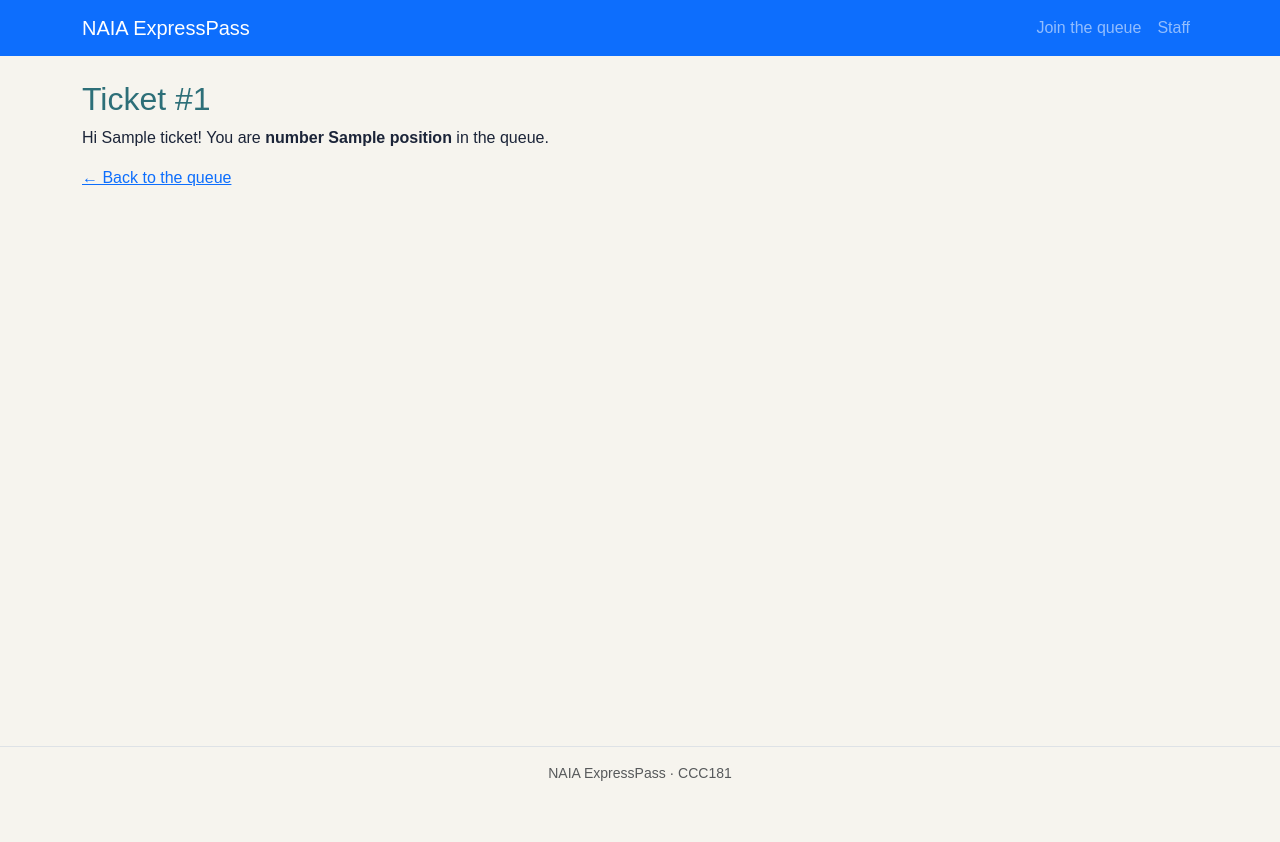
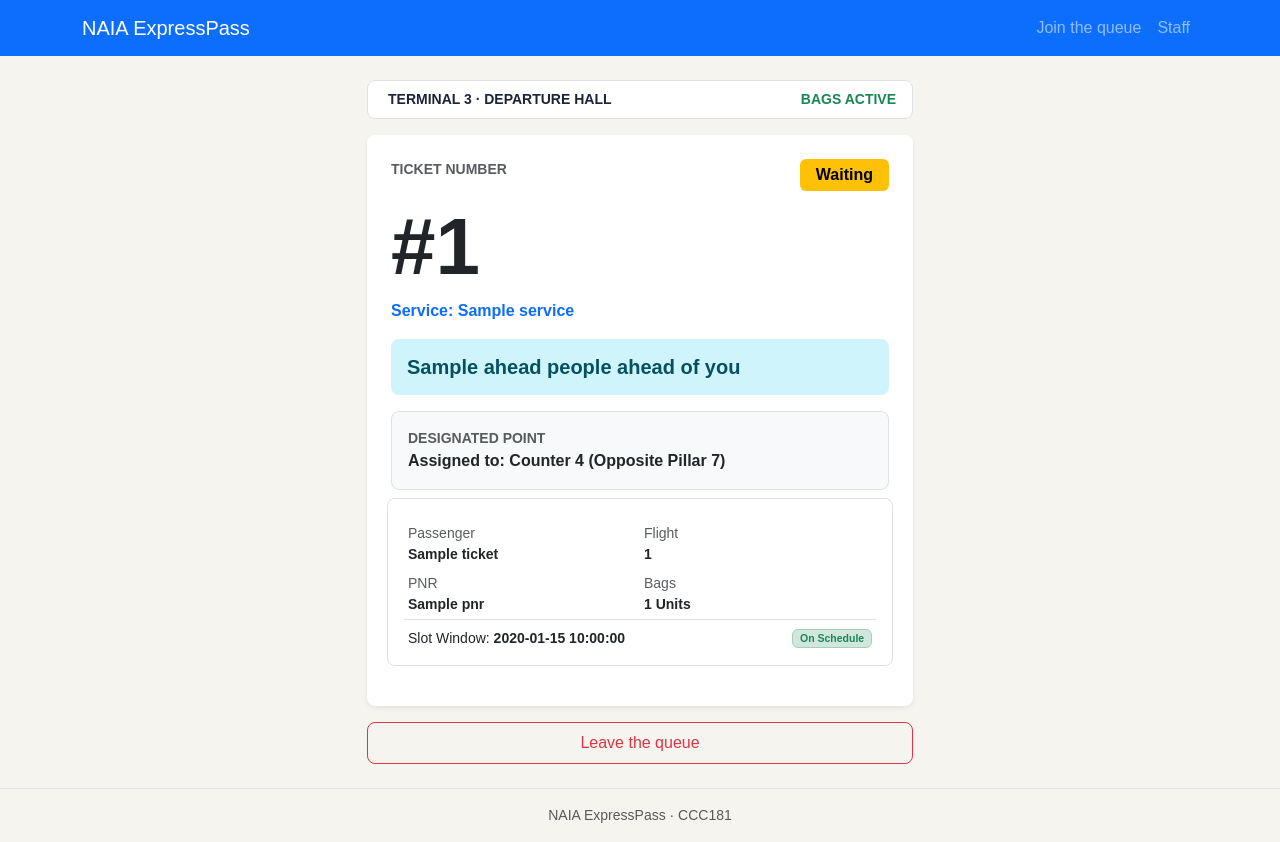
Before and after one commit to Michael-Andre-Novela/ccc181, a Flask app: template join-queue/my-app/templates/ticket.html in a window 1280 px wide. Before the commit the page ends 781 px from the top, so only its background shows below. Run offline with Flask 3, Linux system fonts and the light colour scheme; the template is opened without the code that fills it: most values are stand-ins (such as "Sample title", 1, 10 or a date in 2020).

Commit message:
Add ticket view and queue position tracking for Part 6 (#1)

```diff
--- a/join-queue/my-app/app.py
+++ b/join-queue/my-app/app.py
@@ -101,25 +101,34 @@
             "status": "waiting",
         }
     )
-    flash(f"You joined the queue. Your ticket number is #{number}.", "success")
+    flash(f"You joined the queue. Your ticket is #{number}.", "success")
     return redirect(url_for("ticket", ticket_id=number))
 
 
-@app.route("/queue/<int:ticket_id>")
+@app.get("/queue/<int:ticket_id>")
 def ticket(ticket_id):
     t = next((x for x in TICKETS if x["number"] == ticket_id), None)
     if t is None:
         abort(404)
 
-    ahead_count = sum(
-        1
-        for x in TICKETS
+    ahead = [
+        x for x in TICKETS
         if x["service_id"] == t["service_id"]
         and x["status"] == "waiting"
         and x["number"] < t["number"]
-    )
+    ]
     service = next((s for s in SERVICES if s["id"] == t["service_id"]), {"name": "General Bag Drop"})
-    return render_template("ticket.html", ticket=t, service=service, ahead=ahead_count)
+    return render_template("ticket.html", ticket=t, service=service, ahead=len(ahead))
+
+
+@app.post("/queue/<int:ticket_id>/leave")
+def leave_queue(ticket_id):
+    t = next((x for x in TICKETS if x["number"] == ticket_id), None)
+    if t is None:
+        abort(404)
+    t["status"] = "no-show"
+    flash("You have left the queue.", "info")
+    return redirect(url_for("index"))
 
 
 @app.route("/staff")
--- a/join-queue/my-app/templates/ticket.html
+++ b/join-queue/my-app/templates/ticket.html
@@ -1,9 +1,95 @@
 {% extends "base.html" %}
-
-{% block title %}Ticket #{{ ticket.number }} · NAIA ExpressPass: Terminal 3 Queue Management System{% endblock %}
+{% block title %}Ticket #{{ ticket.number }} · NAIA ExpressPass{% endblock %}
 
 {% block content %}
-  <h2>Ticket #{{ ticket.number }}</h2>
-  <p>Hi {{ ticket.name }}! You are <strong>number {{ position }}</strong> in the queue.</p>
-  <p><a href="{{ url_for('index') }}">&larr; Back to the queue</a></p>
+<div class="row justify-content-center">
+  <div class="col-12 col-md-8 col-lg-6">
+
+    <!-- Location Strip -->
+    <div class="d-flex justify-content-between align-items-center p-2 px-3 bg-white rounded-3 border mb-3 small fw-semibold">
+      <span><i class="bi bi-geo-alt me-1"></i> TERMINAL 3 · DEPARTURE HALL</span>
+      <span class="text-success"><i class="bi bi-check-circle-fill me-1"></i> BAGS ACTIVE</span>
+    </div>
+
+    <!-- Main Ticket Card -->
+    <div class="card shadow-sm border-0 mb-3 rounded-3">
+      <div class="card-body p-4">
+
+        <!-- Live Status Wrapper (Target for Part 8 Polling) -->
+        <div id="live-status" aria-live="polite">
+          <div class="d-flex justify-content-between align-items-start mb-2">
+            <small class="text-uppercase fw-bold text-muted">Ticket Number</small>
+            {% if ticket.status == 'waiting' %}
+              <span class="badge text-bg-warning px-3 py-2 fs-6">Waiting</span>
+            {% elif ticket.status == 'called' %}
+              <span class="badge text-bg-primary px-3 py-2 fs-6">Called</span>
+            {% elif ticket.status == 'served' %}
+              <span class="badge text-bg-success px-3 py-2 fs-6">Served</span>
+            {% else %}
+              <span class="badge text-bg-secondary px-3 py-2 fs-6">No-show</span>
+            {% endif %}
+          </div>
+
+          <!-- Big Ticket Display -->
+          <div class="display-1 fw-bold text-dark my-1">
+            #{{ ticket.number }}
+          </div>
+          <div class="fw-bold text-primary mb-3">Service: {{ service.name }}</div>
+
+          <!-- Queue Position Indicator -->
+          <div class="alert alert-info border-0 rounded-3 my-3">
+            <div class="h5 mb-0 fw-bold">
+              {% if ahead == 0 %}
+                You're next!
+              {% else %}
+                {{ ahead }} {% if ahead == 1 %}person{% else %}people{% endif %} ahead of you
+              {% endif %}
+            </div>
+          </div>
+        </div>
+
+        <!-- Assigned Counter Callout -->
+        <div class="p-3 bg-light rounded-3 border d-flex justify-content-between align-items-center mb-3">
+          <div>
+            <div class="small text-uppercase text-muted fw-bold">Designated Point</div>
+            <div class="fw-bold mb-0">Assigned to: Counter 4 (Opposite Pillar 7)</div>
+          </div>
+        </div>
+
+        <!-- Ticket Flight Metadata -->
+        <div class="row g-2 p-3 bg-white border rounded-3 small mb-3">
+          <div class="col-6">
+            <span class="text-muted d-block">Passenger</span>
+            <strong class="fw-bold">{{ ticket.name }}</strong>
+          </div>
+          <div class="col-6">
+            <span class="text-muted d-block">Flight</span>
+            <strong class="fw-bold">{{ ticket.flight_number }}</strong>
+          </div>
+          <div class="col-6">
+            <span class="text-muted d-block">PNR</span>
+            <strong class="fw-bold">{{ ticket.pnr }}</strong>
+          </div>
+          <div class="col-6">
+            <span class="text-muted d-block">Bags</span>
+            <strong class="fw-bold">{{ ticket.num_bags }} Units</strong>
+          </div>
+          <div class="col-12 border-top pt-2 mt-1 d-flex justify-content-between align-items-center">
+            <span>Slot Window: <strong>{{ ticket.slot_time }}</strong></span>
+            <span class="badge bg-success-subtle text-success border border-success-subtle">On Schedule</span>
+          </div>
+        </div>
+
+      </div>
+    </div>
+
+    <!-- Leave Queue Form -->
+    <form method="post" action="{{ url_for('leave_queue', ticket_id=ticket.number) }}">
+      <button type="submit" class="btn btn-outline-danger w-100 py-2 rounded-3">
+        Leave the queue
+      </button>
+    </form>
+
+  </div>
+</div>
 {% endblock %}
```
